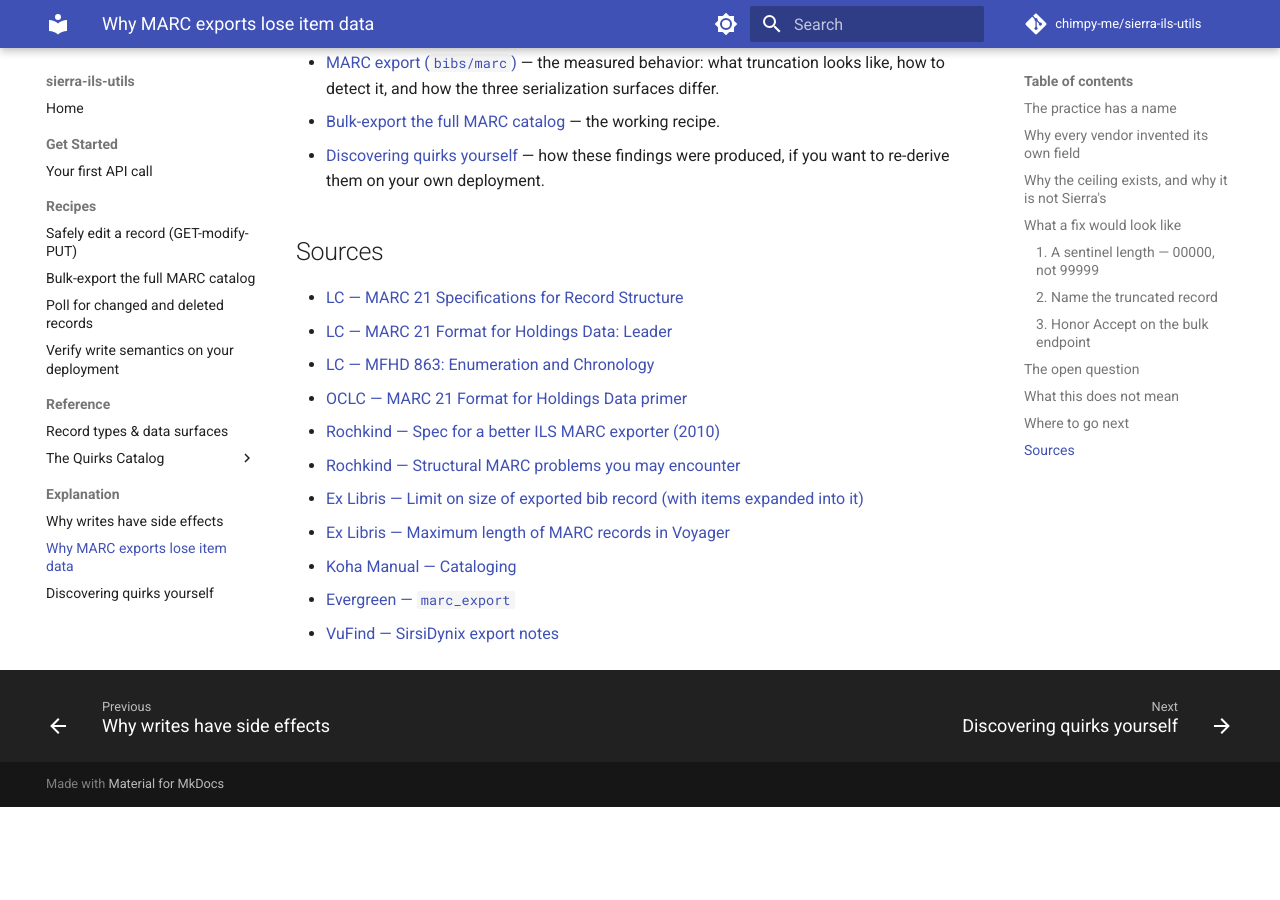
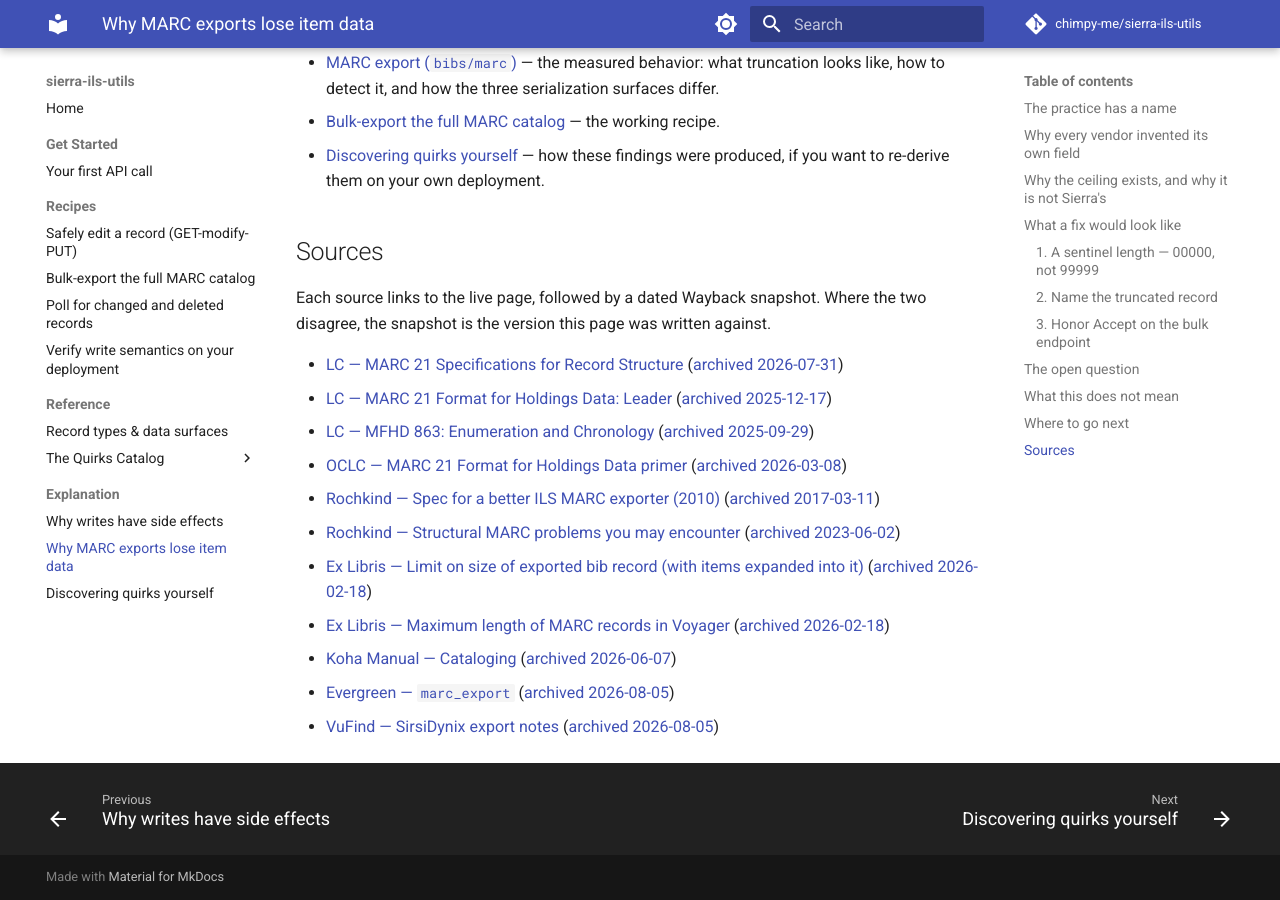
Before and after one commit to chimpy-me/sierra-ils-utils, an MkDocs documentation site: the page built from docs/explanation/marc-record-size-and-embedded-item-data.md, in a window 1280 px wide and 900 px high, scrolled down 4799 px. Built offline with MkDocs 1.6.1 and Material for MkDocs 9.7.7, drawn with Linux system fonts in a browser that asks for light colours; comment, search, counter and statistics services are not loaded; before the commit the page ends 5606 px from its top, so only the background shows below that; some of the changed text lies outside the part shown.

Commit message:
docs(explanation): cite Rochkind inline, and archive every source
The page's top-ranked fix rested on a source a reader could not click:
the inline mention carried no link at all, only an entry in the Sources
list. It is now a real citation.

Every source gains a dated Wayback snapshot alongside its live URL, so a
citation survives the page moving. Two had never been captured -- the
Evergreen olddocs page and the VuFind wiki -- and were archived on
2026-08-05 for this purpose.

The dates are not decoration. The Rochkind spec's newest capture is
2017-03-11, which tells a reader exactly how much has happened since,
and this page already documents one respect in which it no longer holds.

```diff
--- a/docs/explanation/marc-record-size-and-embedded-item-data.md
+++ b/docs/explanation/marc-record-size-and-embedded-item-data.md
@@ -83,9 +83,11 @@
 
 ### 1. A sentinel length — `00000`, not `99999`
 
-Rochkind's 2010 *Spec for a better ILS MARC exporter* recommends that a record too long for MARC 21
-be emitted with `99999` in the Leader's length (or `00000`), and `9999` in an over-long field's
-directory length — while **every other byte offset stays correct and legal**.
+Rochkind's 2010 [*Spec for a better ILS MARC exporter*](https://bibwild.wordpress.com/2010/04/06/spec-for-a-better-ils-marc-exporter/)
+([archived 2017-03-11](https://web.archive.org/web/20170311060830/https://bibwild.wordpress.com/2010/04/06/spec-for-a-better-ils-marc-exporter/))
+recommends that a record too long for MARC 21 be emitted with `99999` in the Leader's length (or
+`00000`), and `9999` in an over-long field's directory length — while **every other byte offset stays
+correct and legal**.
 
 This preserves the flattening the whole ecosystem depends on, needs no new format, and asks nothing
 of clients that already handle such records.
@@ -192,14 +194,17 @@
 
 ## Sources
 
-- [LC — MARC 21 Specifications for Record Structure](https://www.loc.gov/marc/specifications/specrecstruc.html)
-- [LC — MARC 21 Format for Holdings Data: Leader](https://www.loc.gov/marc/holdings/hdleader.html)
-- [LC — MFHD 863: Enumeration and Chronology](https://www.loc.gov/marc/holdings/hd863.html)
-- [OCLC — MARC 21 Format for Holdings Data primer](https://help.oclc.org/Metadata_Services/Local_Holdings_Maintenance/A_holdings_primer/20MARC_21_Format_for_Holdings_Data)
-- [Rochkind — Spec for a better ILS MARC exporter (2010)](https://bibwild.wordpress.com/2010/04/06/spec-for-a-better-ils-marc-exporter/)
-- [Rochkind — Structural MARC problems you may encounter](https://bibwild.wordpress.com/2010/02/02/structural-marc-problems-you-may-encounter/)
-- [Ex Libris — Limit on size of exported bib record (with items expanded into it)](https://knowledge.exlibrisgroup.com/Aleph/Knowledge_Articles/%22Directory_does_not_exist%22_messages_written_repeatedly_to_sqlnet.log/Limit_on_size_of_exported_bib_record_(with_items_expanded_into_it))
-- [Ex Libris — Maximum length of MARC records in Voyager](https://knowledge.exlibrisgroup.com/Voyager/Knowledge_Articles/Maximum_length_of_MARC_records_in_Voyager)
-- [Koha Manual — Cataloging](https://koha-community.org/manual/latest/en/html/cataloging.html)
-- [Evergreen — `marc_export`](https://olddocs.evergreen-ils.org/docs/3.5/_marc_export_exporting_bibliographic_records_into_marc_files.html)
-- [VuFind — SirsiDynix export notes](https://vufind.org/wiki/indexing:marc:export_notes:sirsidynix)
+Each source links to the live page, followed by a dated Wayback snapshot. Where the two disagree, the
+snapshot is the version this page was written against.
+
+- [LC — MARC 21 Specifications for Record Structure](https://www.loc.gov/marc/specifications/specrecstruc.html) ([archived 2026-07-31](https://web.archive.org/web/20260731132347/https://www.loc.gov/marc/specifications/specrecstruc.html))
+- [LC — MARC 21 Format for Holdings Data: Leader](https://www.loc.gov/marc/holdings/hdleader.html) ([archived 2025-12-17](https://web.archive.org/web/20251217050825/https://www.loc.gov/marc/holdings/hdleader.html))
+- [LC — MFHD 863: Enumeration and Chronology](https://www.loc.gov/marc/holdings/hd863.html) ([archived 2025-09-29](https://web.archive.org/web/20250929144130/https://www.loc.gov/marc/holdings/hd863.html))
+- [OCLC — MARC 21 Format for Holdings Data primer](https://help.oclc.org/Metadata_Services/Local_Holdings_Maintenance/A_holdings_primer/20MARC_21_Format_for_Holdings_Data) ([archived 2026-03-08](https://web.archive.org/web/20260308100528/https://help.oclc.org/Metadata_Services/Local_Holdings_Maintenance/A_holdings_primer/20MARC_21_Format_for_Holdings_Data))
+- [Rochkind — Spec for a better ILS MARC exporter (2010)](https://bibwild.wordpress.com/2010/04/06/spec-for-a-better-ils-marc-exporter/) ([archived 2017-03-11](https://web.archive.org/web/20170311060830/https://bibwild.wordpress.com/2010/04/06/spec-for-a-better-ils-marc-exporter/))
+- [Rochkind — Structural MARC problems you may encounter](https://bibwild.wordpress.com/2010/02/02/structural-marc-problems-you-may-encounter/) ([archived 2023-06-02](https://web.archive.org/web/20230602215234/https://bibwild.wordpress.com/2010/02/02/structural-marc-problems-you-may-encounter/))
+- [Ex Libris — Limit on size of exported bib record (with items expanded into it)](https://knowledge.exlibrisgroup.com/Aleph/Knowledge_Articles/%22Directory_does_not_exist%22_messages_written_repeatedly_to_sqlnet.log/Limit_on_size_of_exported_bib_record_(with_items_expanded_into_it)) ([archived 2026-02-18](https://web.archive.org/web/20260218174100/https://knowledge.exlibrisgroup.com/Aleph/Knowledge_Articles/%22Directory_does_not_exist%22_messages_written_repeatedly_to_sqlnet.log/Limit_on_size_of_exported_bib_record_(with_items_expanded_into_it)))
+- [Ex Libris — Maximum length of MARC records in Voyager](https://knowledge.exlibrisgroup.com/Voyager/Knowledge_Articles/Maximum_length_of_MARC_records_in_Voyager) ([archived 2026-02-18](https://web.archive.org/web/20260218182238/https://knowledge.exlibrisgroup.com/Voyager/Knowledge_Articles/Maximum_length_of_MARC_records_in_Voyager))
+- [Koha Manual — Cataloging](https://koha-community.org/manual/latest/en/html/cataloging.html) ([archived 2026-06-07](https://web.archive.org/web/20260607141719/https://koha-community.org/manual/latest/en/html/cataloging.html))
+- [Evergreen — `marc_export`](https://olddocs.evergreen-ils.org/docs/3.5/_marc_export_exporting_bibliographic_records_into_marc_files.html) ([archived 2026-08-05](https://web.archive.org/web/20260805152140/https://olddocs.evergreen-ils.org/docs/3.5/_marc_export_exporting_bibliographic_records_into_marc_files.html))
+- [VuFind — SirsiDynix export notes](https://vufind.org/wiki/indexing:marc:export_notes:sirsidynix) ([archived 2026-08-05](https://web.archive.org/web/20260805152159/https://vufind.org/wiki/indexing:marc:export_notes:sirsidynix?testvufw=1))
```
